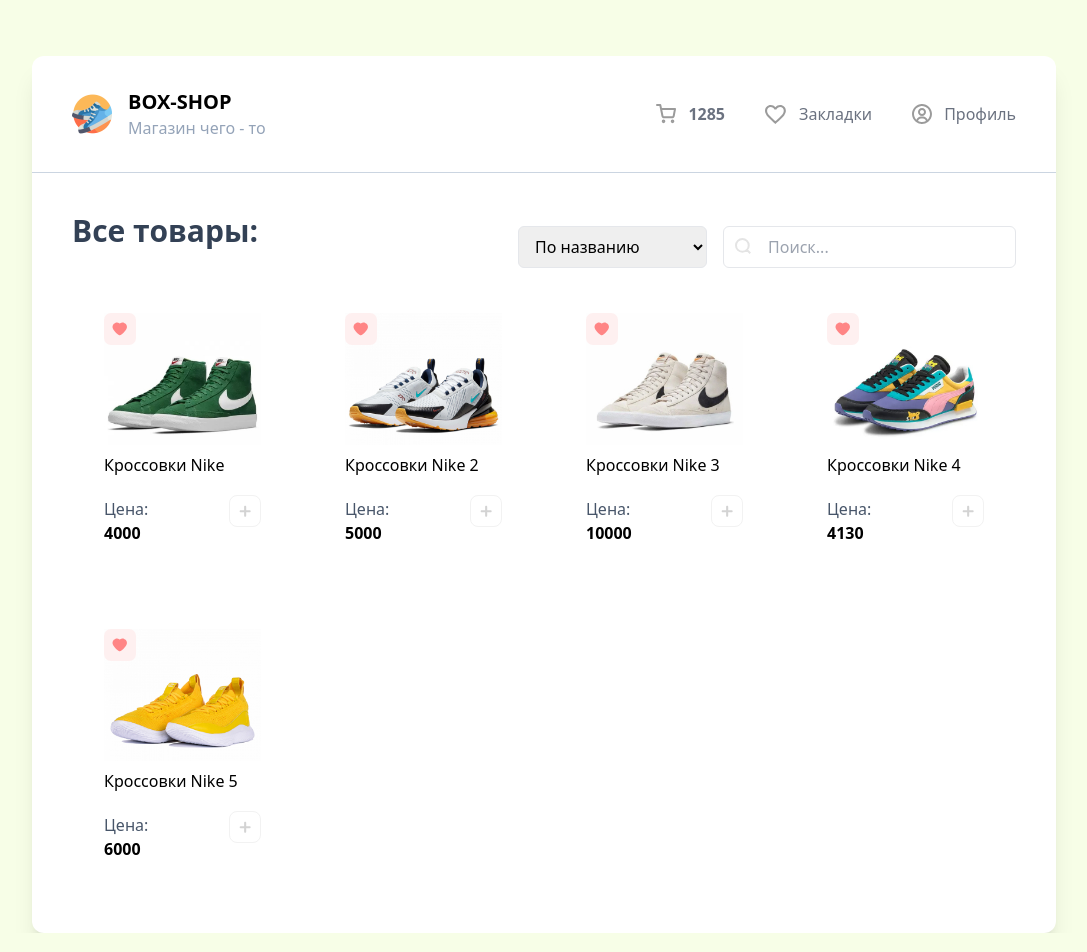
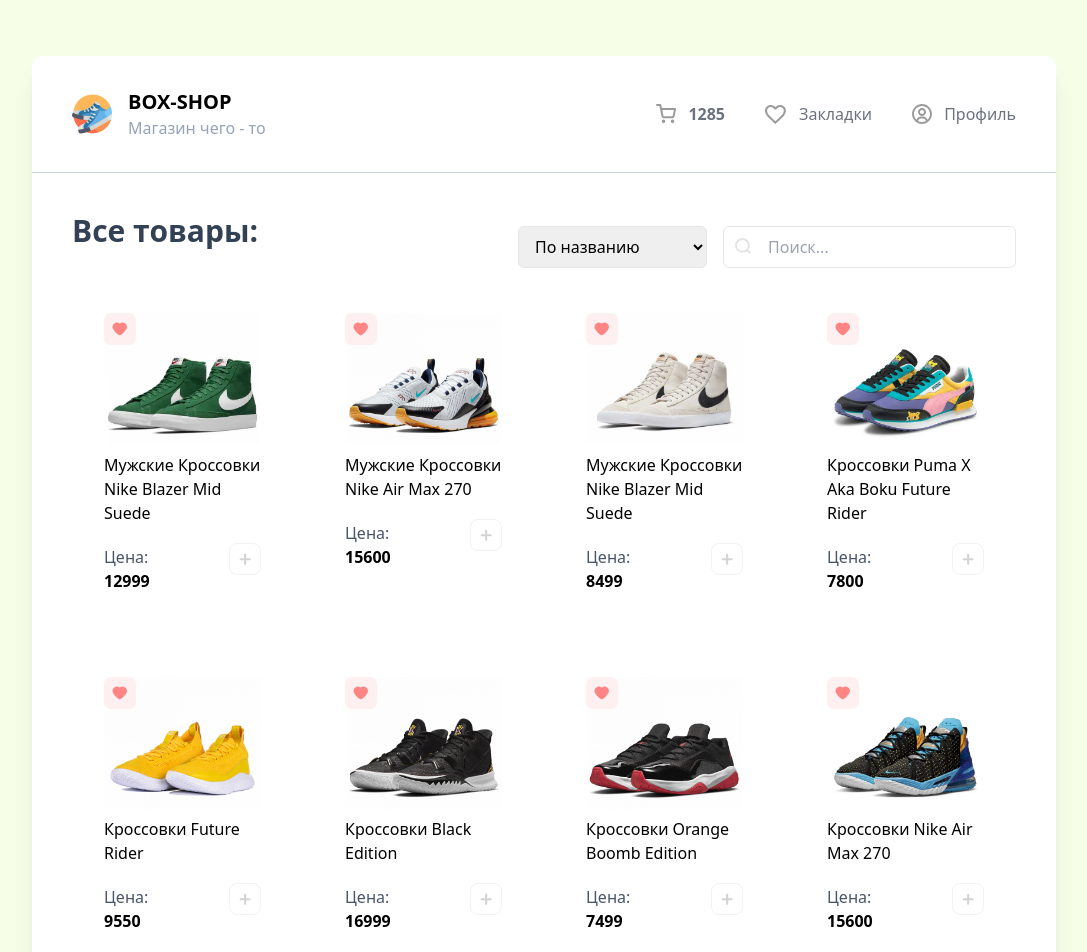
Before and after one commit to KellMinorniy/Box-shop, a Vue app: page / in a window 1280 px wide. Shown: the top 952 px of the page, without its empty margins (96-1183 px from the left). Built offline with nearby package versions, Linux system fonts and the light colour scheme.

Commit message:
conneted with API

```diff
--- a/src/App.vue
+++ b/src/App.vue
@@ -1,8 +1,77 @@
 <script setup>
-import HeaderShop from "./components/HeaderShop.vue"
-import CardList from "./components/CardList.vue"
-import Drawer from "./components/DrawerShop.vue";
+import HeaderShop from './components/HeaderShop.vue'
+import CardList from './components/CardList.vue'
+import Drawer from './components/DrawerShop.vue'
 
+const items = [
+  {
+    id: 1,
+    title: 'Мужские Кроссовки Nike Blazer Mid Suede',
+    price: 12999,
+    imageUrl: '/sneakers/sneakers-1.jpg'
+  },
+  {
+    id: 2,
+    title: 'Мужские Кроссовки Nike Air Max 270',
+    price: 15600,
+    imageUrl: '/sneakers/sneakers-2.jpg'
+  },
+  {
+    id: 3,
+    title: 'Мужские Кроссовки Nike Blazer Mid Suede',
+    price: 8499,
+    imageUrl: '/sneakers/sneakers-3.jpg'
+  },
+  {
+    id: 4,
+    title: 'Кроссовки Puma X Aka Boku Future Rider',
+    price: 7800,
+    imageUrl: '/sneakers/sneakers-4.jpg'
+  },
+  { id: 5, title: 'Кроссовки Future Rider', price: 9550, imageUrl: '/sneakers/sneakers-5.jpg' },
+  {
+    id: 6,
+    title: 'Кроссовки Black Edition',
+    price: 16999,
+    imageUrl: '/sneakers/sneakers-6.jpg'
+  },
+  {
+    id: 7,
+    title: 'Кроссовки Orange Boomb Edition',
+    price: 7499,
+    imageUrl: '/sneakers/sneakers-7.jpg'
+  },
+  {
+    id: 8,
+    title: 'Кроссовки Nike Air Max 270',
+    price: 15600,
+    imageUrl: '/sneakers/sneakers-8.jpg'
+  },
+  {
+    id: 9,
+    title: 'Кроссовки Nike Air Force 1',
+    price: 5900,
+    imageUrl: '/sneakers/sneakers-9.jpg'
+  },
+  {
+    id: 10,
+    title: 'Кроссовки Adidas Ultraboost',
+    price: 11500,
+    imageUrl: '/sneakers/sneakers-10.jpg'
+  },
+  {
+    id: 11,
+    title: 'Кроссовки Puma Clyde All-Pro',
+    price: 7600,
+    imageUrl: '/sneakers/sneakers-11.jpg'
+  },
+  {
+    id: 12,
+    title: 'Кроссовки Converse Chuck Taylor All-Star',
+    price: 13000,
+    imageUrl: '/sneakers/sneakers-12.jpg'
+  }
+]
 </script>
 
 <template>
@@ -23,19 +92,19 @@
           </select>
 
           <div class="relative">
-            <img src="/search.svg" alt="" class="absolute left-3 top-3">
-            <input type="text" placeholder="Поиск..." class="border rounded-md py-2 pl-11 pr-4 outline-none focus:border-gray-400">
+            <img src="/search.svg" alt="" class="absolute left-3 top-3" />
+            <input
+              type="text"
+              placeholder="Поиск..."
+              class="border rounded-md py-2 pl-11 pr-4 outline-none focus:border-gray-400"
+            />
           </div>
         </div>
-        </div>
+      </div>
 
-
-      <CardList />
+      <CardList :items="items" />
     </div>
-
   </div>
 </template>
 
-<style scoped>
-
-</style>
+<style scoped></style>
--- a/src/components/CardList.vue
+++ b/src/components/CardList.vue
@@ -1,25 +1,19 @@
 <script setup>
-import Card from "../components/CardShop.vue"
+import Card from '../components/CardShop.vue'
 
-const onClickAdd = () => {
-    alert('Товар успешно добавлен')
-}
+defineProps({
+  items: Array
+})
 </script>
 
 <template>
-    <div class="grid grid-cols-4 gap-5">
-        <Card
-         title="Кроссовки Nike"
-         image-url="/sneakers/sneakers-1.jpg"
-         :price="4000" :is-added="false"
-         :is-favorite="false"
-         :onClickAdd="onClickAdd()"
-         />
-
-
-        <Card title="Кроссовки Nike 2" image-url="/sneakers/sneakers-2.jpg" :price="5000"/>
-        <Card title="Кроссовки Nike 3" image-url="/sneakers/sneakers-3.jpg" :price="10000"/>
-        <Card title="Кроссовки Nike 4" image-url="/sneakers/sneakers-4.jpg" :price="4130"/>
-        <Card title="Кроссовки Nike 5" image-url="/sneakers/sneakers-5.jpg" :price="6000"/>
-    </div>
+  <div class="grid grid-cols-4 gap-5">
+    <Card
+      v-for="item in items"
+      :key="item.id"
+      :title="item.title"
+      :imageUrl="item.imageUrl"
+      :price="item.price"
+    />
+  </div>
 </template>
```
